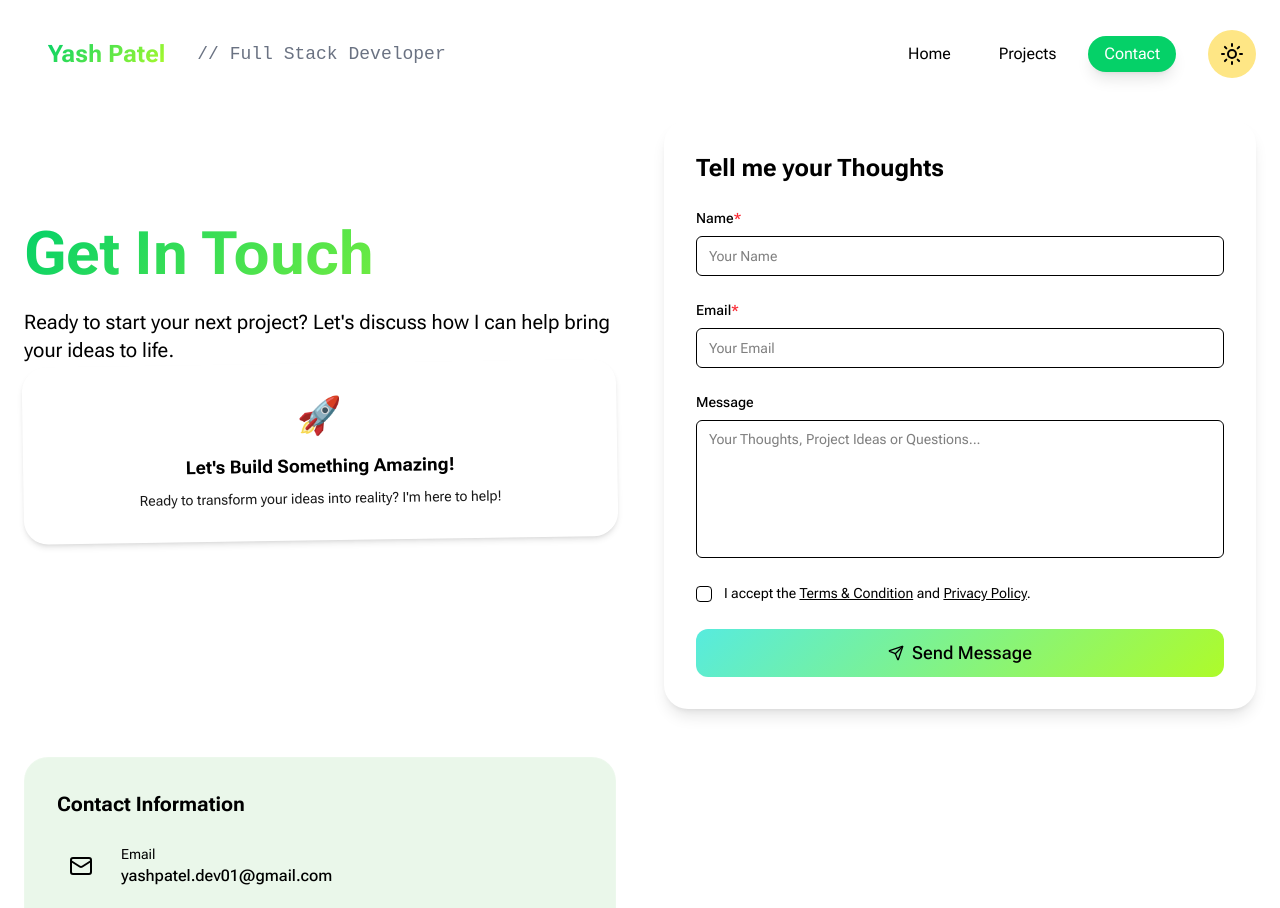
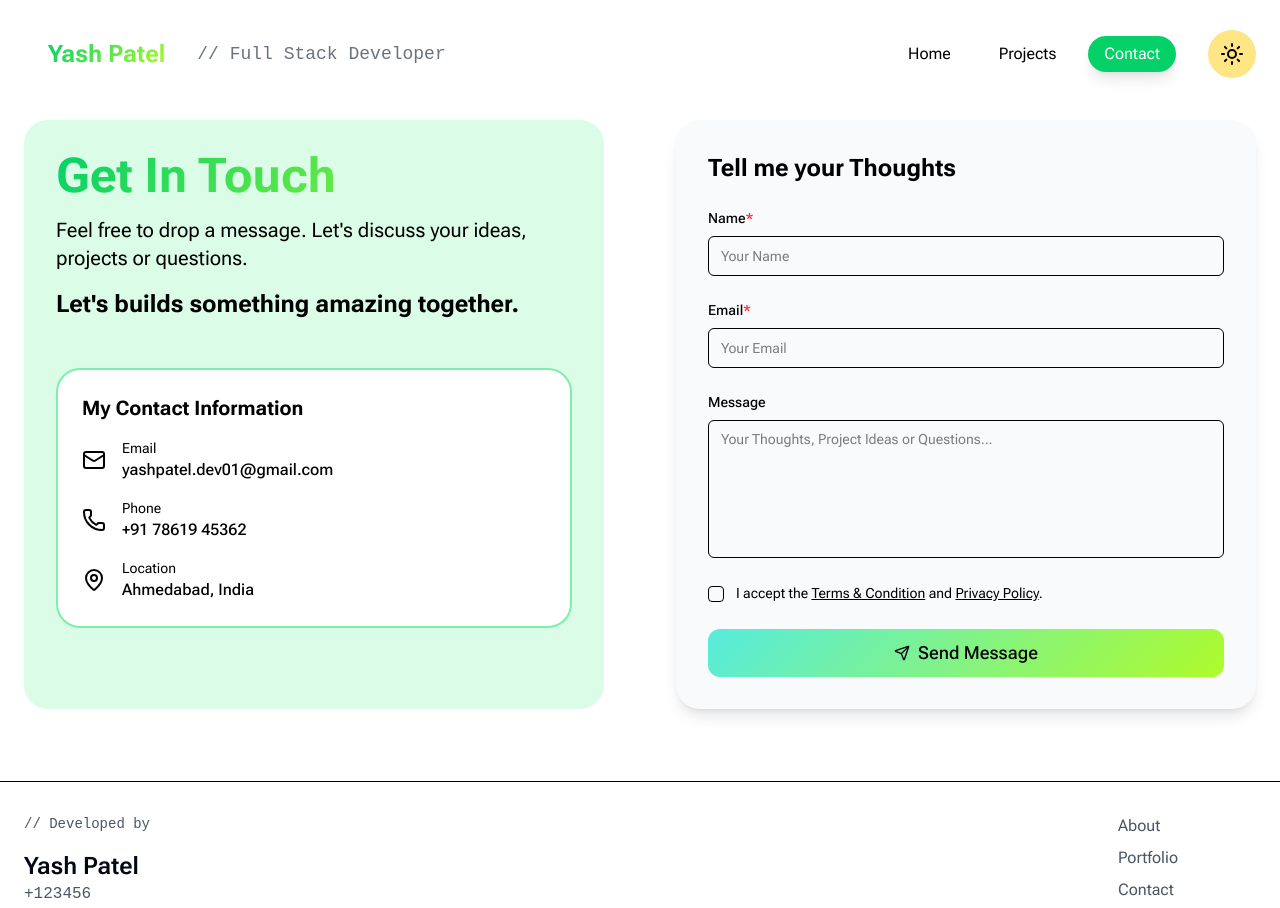
Before and after one commit to yash752004/yash-portfolio, a React (Vite) app: page /contact in a window 1280 px wide. Shown: the top 908 px of the page. Built offline with nearby package versions, Linux system fonts and the light colour scheme; a web font is replaced by a local one.

Commit message:
COntact form update Footer update

```diff
--- a/src/components/Footer.tsx
+++ b/src/components/Footer.tsx
@@ -1,5 +1,5 @@
 import { motion } from "motion/react";
-import { Github, Linkedin, Heart, Mail, Phone } from "lucide-react";
+import { Github, Linkedin } from "lucide-react";
 
 const Footer = () => {
   var contactDetails = {
@@ -15,23 +15,23 @@ const Footer = () => {
       initial={{ opacity: 0 }}
       whileInView={{ opacity: 1 }}
       transition={{ duration: 0.6 }}
-      className="bg-card/50 border-t"
+      className="border-t"
     >
       <div className="container mx-auto px-6 py-8">
-        <div className="flex flex-col md:flex-row justify-between text-gray-600">
+        <div className="flex flex-col md:flex-row gap-8 justify-between text-gray-600">
           <div className="flex flex-col gap-4">
-            <div className="text-sm">Developed by</div>
+            <div className="text-sm text-monospace">// Developed by</div>
             <div className="flex flex-col">
-              <p className="text-xl font-semibold text-gray-950">{contactDetails.name}</p>
-              <p>{contactDetails.phone}</p>
-              <p>{contactDetails.email}</p>
+              <p className="text-2xl font-semibold text-gray-950">{contactDetails.name}</p>
+              <p className="text-monospace">{contactDetails.phone}</p>
+              <p className="text-monospace">{contactDetails.email}</p>
             </div>
             <div className="flex gap-4">
               <a href={contactDetails.github} target="_blank" className="hover:bg-gradient"><Github className="w-5 h-5" /></a>
               <a href={contactDetails.linkedin} target="_blank" className="hover:bg-gradient"><Linkedin className="w-5 h-5" /></a>
             </div>
           </div>
-          <div className="flex flex-col gap-2">
+          <div className="flex flex-col gap-0 md:gap-2">
               <a href={contactDetails.linkedin} target="_blank" className="hover:underline hover:text-gray-950">About</a>
               <a href={contactDetails.linkedin} target="_blank" className="hover:underline hover:text-gray-950">Portfolio</a>
               <a href={contactDetails.linkedin} target="_blank" className="hover:underline hover:text-gray-950">Contact</a>
--- a/src/index.css
+++ b/src/index.css
@@ -135,17 +135,22 @@ All colors MUST be HSL.
 }
 
 @layer utilities {
+  .container {
+    @media (width >= 96rem /* 1536px */) {
+      max-width: 80rem /* 1280px */;
+    }
+  }
+
   .navbar-block {
     @apply fixed top-0 left-0 right-0 z-1000 shadow-lg md:shadow-none;
   }
 
   .navbar-block > nav {
-    @apply w-full max-w-[80rem] h-full mx-auto hidden md:flex items-center gap-4 px-6 pt-6;
+    @apply container h-full mx-auto hidden md:flex items-center gap-4 px-6 pt-6;
 
     .main-block {
       @apply w-full flex justify-between pl-6 pr-4 py-3 rounded-full shadow-none;
       transition: all 0.2s ease-out;
-      /* border: solid 0px transparent; */
 
       .name-block {
         @apply flex items-center gap-4 lg:gap-8;
@@ -162,6 +167,10 @@ All colors MUST be HSL.
 
       .link-block {
         @apply flex items-center gap-4;
+
+        @media (width < 64rem /* 1024px */) {
+          @apply gap-2;
+        }
 
         .link {
           @apply px-4 py-1.5 rounded-full;
--- a/src/pages/Contact.tsx
+++ b/src/pages/Contact.tsx
@@ -1,6 +1,6 @@
 import { useState } from "react";
 import { motion } from "motion/react";
-import { Send, Mail, Phone, MapPin, CheckCircle } from "lucide-react";
+import { Send, Mail, MapPin, Phone } from "lucide-react";
 import { Button } from "@/components/ui/button";
 import { Input } from "@/components/ui/input";
 import { Textarea } from "@/components/ui/textarea";
@@ -8,8 +8,6 @@ import { Checkbox } from "@/components/ui/checkbox";
 import { useToast } from "@/hooks/use-toast";
 import Header from "@/components/Header";
 import Footer from "@/components/Footer";
-import { BackgroundBeams } from "@/components/ui/background-beams";
-// import { WorldMapDemo } from "@/components/sections/WorkmapComponent";
 import emailjs from 'emailjs-com';
 import { Link } from "react-router-dom";
 
@@ -103,59 +101,52 @@ const Contact = () => {
     }
   };
 
-
   return (
     <div className="min-h-screen">
       <Header />
-
-      <main className="pt-24 pb-20 relative overflow-hidden">
-        {/* <BackgroundBeams /> */}
+      <main className="pt-24 pb-12 relative overflow-hidden">
         <div className="container mx-auto px-6 py-6 relative z-10">
-          <div className="grid grid-cols-1 lg:grid-cols-2 gap-12 max-full">
-            <motion.div
-              initial={{ opacity: 0, y: 50 }}
-              animate={{ opacity: 1, y: 0 }}
-              transition={{ duration: 0.8 }}
-              className="flex flex-col justify-center mb-16"
-            >
-                <h1 className="text-4xl md:text-5xl lg:text-6xl font-bold text-gradient mb-6">
-                  Get In Touch
-                </h1>
-                <p className="text-xl text-muted-foreground max-w-3xl mx-auto">
-                  Ready to start your next project? Let's discuss how I can help bring your ideas to life.
-                </p>
-                <motion.div
-                  animate={{
-                    rotate: [0, 5, -5, 0],
-                    scale: [1, 1.05, 1]
-                  }}
-                  transition={{
-                    duration: 6,
-                    repeat: Infinity,
-                    ease: "easeInOut"
-                  }}
-                  className="rounded-3xl shadow-md p-8 text-center text-white relative overflow-hidden"
-                >
-                  <div className="relative z-10">
-                    <div className="text-4xl mb-4">🚀</div>
-                    <h4 className="text-lg text-black  font-bold mb-2">Let's Build Something Amazing!</h4>
-                    <p className="text-sm text-black opacity-90">
-                      Ready to transform your ideas into reality? I'm here to help!
-                    </p>
+          <div className="grid grid-cols-1 lg:grid-cols-2 gap-12 md:gap-18">
+            <div className="flex flex-col justify-start gap-12 bg-green-100 p-8 rounded-3xl">
+              <div className="flex flex-col gap-4">
+                <h1 className="text-5xl font-bold text-gradient">Get In Touch</h1>
+                <p className="text-xl">Feel free to drop a message. Let's discuss your ideas, projects or questions.</p>
+                <p className="text-2xl font-bold">Let's builds something amazing together.</p>
               </div>
-
-                  {/* Background decoration */}
-                  <div className="absolute inset-0 bg-gradient-to-br from-white/10 to-transparent" />
-                  <div className="absolute top-4 right-4 w-20 h-20 bg-white/10 rounded-full blur-xl" />
-                  <div className="absolute bottom-4 left-4 w-16 h-16 bg-white/5 rounded-full blur-lg" />
-                </motion.div>
-            </motion.div>
-            <motion.div
-              initial={{ opacity: 0, x: -50 }}
-              animate={{ opacity: 1, x: 0 }}
-              transition={{ delay: 0.2, duration: 0.8 }}
-            >
-              <div className="rounded-3xl bg-white shadow-lg p-8">
+              <div className="rounded-3xl p-6 border-2 border-green-300 bg-white">
+                <h3 className="text-xl font-bold mb-4">My Contact Information</h3>
+                <div className="space-y-4">
+                  <div className="flex items-center gap-4">
+                    <div className="rounded-xl flex items-center justify-center">
+                      <Mail className="w-6 h-6 text-primary" />
+                    </div>
+                    <div>
+                      <p className="text-sm text-muted-foreground">Email</p>
+                      <p className="font-medium">yashpatel.dev01@gmail.com</p>
+                    </div>
+                  </div>
+                  <div className="flex items-center gap-4">
+                    <div className="rounded-xl flex items-center justify-center">
+                      <Phone className="w-6 h-6 text-primary" />
+                    </div>
+                    <div>
+                      <p className="text-sm text-muted-foreground">Phone</p>
+                      <p className="font-medium">+91 78619 45362</p>
+                    </div>
+                  </div>
+                  <div className="flex items-center gap-4">
+                    <div className="rounded-xl flex items-center justify-center">
+                      <MapPin className="w-6 h-6 text-primary" />
+                    </div>
+                    <div>
+                      <p className="text-sm text-muted-foreground">Location</p>
+                      <p className="font-medium">Ahmedabad, India</p>
+                    </div>
+                  </div>
+                </div>
+              </div>
+            </div>
+            <div className="rounded-3xl bg-gray-50 shadow-lg p-8">
               <h2 className="text-2xl font-bold mb-6">Tell me your Thoughts</h2>
 
               <form onSubmit={handleSubmit} className="space-y-6">
@@ -245,52 +236,13 @@ const Contact = () => {
                 </Button>
               </form>
             </div>
-            </motion.div>
 
-            <motion.div
+            {/* <motion.div
               initial={{ opacity: 0, x: 50 }}
               animate={{ opacity: 1, x: 0 }}
               transition={{ delay: 0.4, duration: 0.8 }}
               className="space-y-8"
             >
-              {/* Contact Information */}
-              <div className="bg-glass backdrop-blur-xl rounded-3xl p-8 border">
-                <h3 className="text-xl font-bold mb-6">Contact Information</h3>
-
-                <div className="space-y-6">
-                  <div className="flex items-center gap-4">
-                    <div className="w-12 h-12 bg-primary/20 rounded-xl flex items-center justify-center">
-                      <Mail className="w-6 h-6 text-primary" />
-                    </div>
-                    <div>
-                      <p className="text-sm text-muted-foreground">Email</p>
-                      <p className="font-medium">yashpatel.dev01@gmail.com</p>
-                    </div>
-                  </div>
-
-                  {/* <div className="flex items-center gap-4">
-                    <div className="w-12 h-12 bg-primary/20 rounded-xl flex items-center justify-center">
-                      <Phone className="w-6 h-6 text-primary" />
-                    </div>
-                    <div>
-                      <p className="text-sm text-muted-foreground">Phone</p>
-                      <p className="font-medium">+91 7861945362</p>
-                    </div>
-                  </div> */}
-
-                  <div className="flex items-center gap-4">
-                    <div className="w-12 h-12 bg-primary/20 rounded-xl flex items-center justify-center">
-                      <MapPin className="w-6 h-6 text-primary" />
-                    </div>
-                    <div>
-                      <p className="text-sm text-muted-foreground">Location</p>
-                      <p className="font-medium">Ahmedabad, India</p>
-                    </div>
-                  </div>
-                </div>
-              </div>
-
-              {/* Availability */}
               <div className="bg-glass backdrop-blur-xl rounded-3xl p-8 border">
                 <h3 className="text-xl font-bold mb-6">Availability</h3>
 
@@ -309,15 +261,10 @@ const Contact = () => {
                   </div>
                 </div>
               </div>
-
-              {/* Fun Visual Element */}
-
-            </motion.div>
+            </motion.div> */}
           </div>
         </div>
-        {/* <BackgroundBeams /> */}
       </main>
-      {/* <WorldMapDemo /> */}
       <Footer />
     </div>
   );
```
Lines whose indentation alone changed are shown as unchanged.
